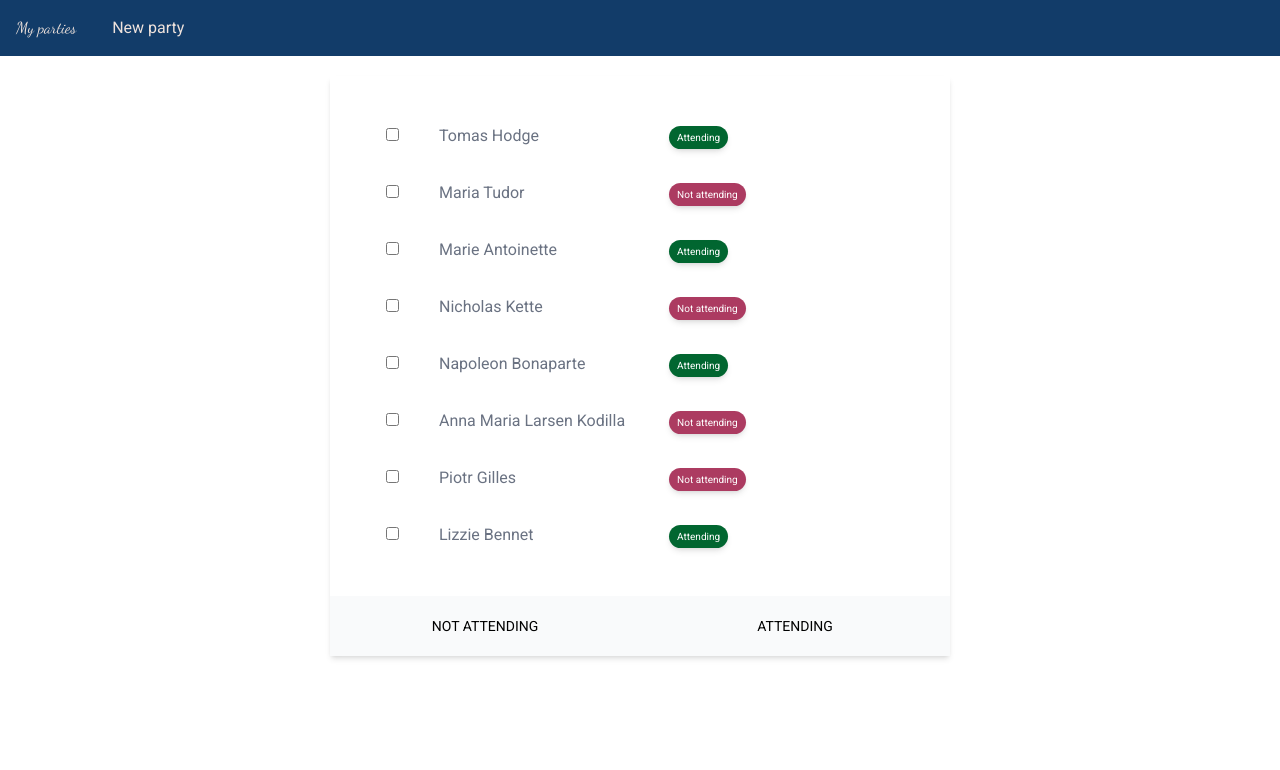
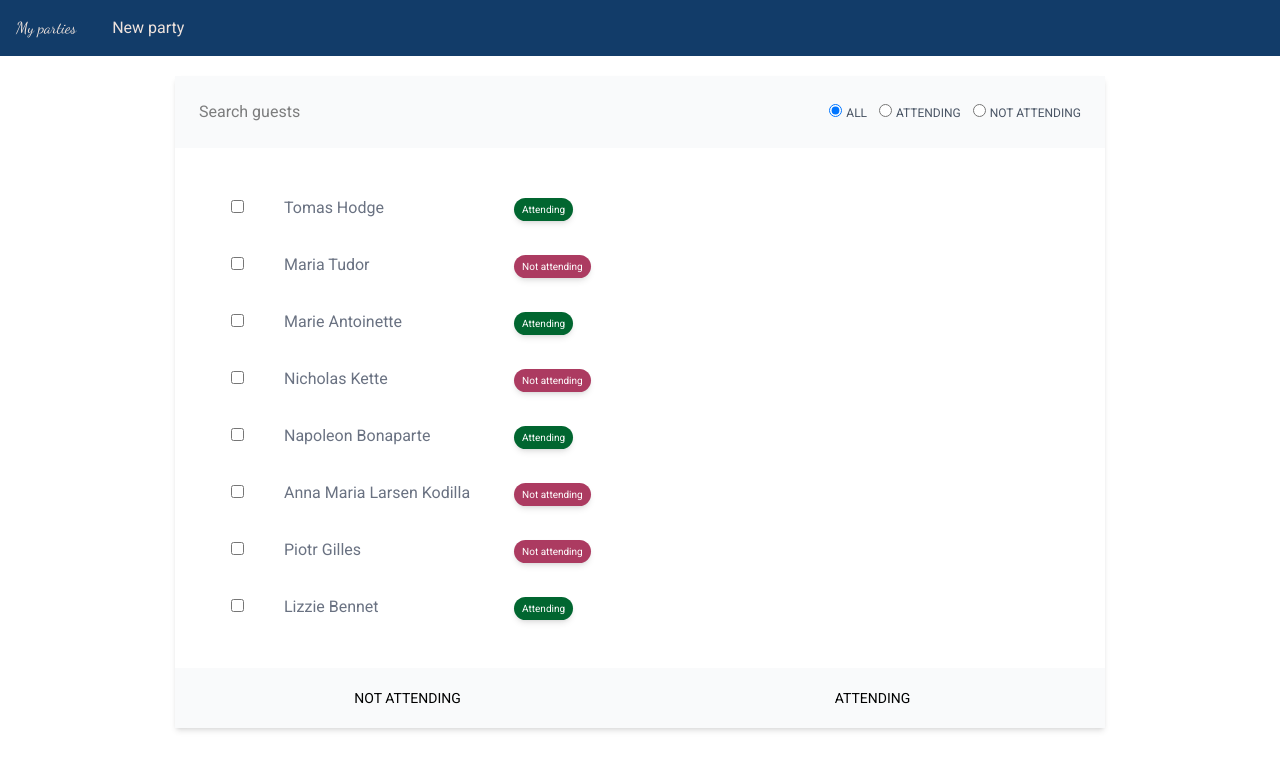
Before and after one commit to csdavid/fastapi-party, a FastAPI app: page /party/00bb45a43936477b8113323c57f51f08/guests/ in a window 1280 px wide. Shown: the top 770 px of the page. Run offline with FastAPI, Linux system fonts and the light colour scheme; data comes from the database, SQL or seed files in the repository.

Commit message:
ch-15 Active Search and Filtering

```diff
--- a/party_app/static/css/output.css
+++ b/party_app/static/css/output.css
@@ -11,11 +11,14 @@
     --color-sky-200: oklch(0.901 0.058 230.902);
     --color-gray-50: oklch(0.985 0.002 247.839);
     --color-gray-500: oklch(0.551 0.027 264.364);
+    --color-gray-600: oklch(0.446 0.03 256.802);
     --color-gray-700: oklch(0.373 0.034 259.733);
     --color-gray-900: oklch(0.21 0.034 264.665);
     --color-white: #fff;
     --spacing: 0.25rem;
     --container-6xl: 72rem;
+    --text-xs: 0.75rem;
+    --text-xs--line-height: calc(1 / 0.75);
     --text-sm: 0.875rem;
     --text-sm--line-height: calc(1.25 / 0.875);
     --font-weight-bold: 700;
@@ -515,11 +518,29 @@
   .w-2\/5 {
     width: calc(2/5 * 100%);
   }
+  .w-3 {
+    width: calc(var(--spacing) * 3);
+  }
+  .w-3\/4 {
+    width: calc(3/4 * 100%);
+  }
   .w-3\/5 {
     width: calc(3/5 * 100%);
   }
   .w-4 {
     width: calc(var(--spacing) * 4);
+  }
+  .w-5 {
+    width: calc(var(--spacing) * 5);
+  }
+  .w-5\/8 {
+    width: calc(5/8 * 100%);
+  }
+  .w-6 {
+    width: calc(var(--spacing) * 6);
+  }
+  .w-6\/8 {
+    width: calc(6/8 * 100%);
   }
   .w-\[40px\] {
     width: 40px;
@@ -1194,6 +1215,9 @@
   .bg-sky-200 {
     background-color: var(--color-sky-200);
   }
+  .bg-transparent {
+    background-color: transparent;
+  }
   .bg-white {
     background-color: var(--color-white);
   }
@@ -1408,6 +1432,9 @@
   .py-4 {
     padding-block: calc(var(--spacing) * 4);
   }
+  .pr-2 {
+    padding-right: calc(var(--spacing) * 2);
+  }
   .text-center {
     text-align: center;
   }
@@ -1457,6 +1484,10 @@
     font-size: var(--text-sm);
     line-height: var(--tw-leading, var(--text-sm--line-height));
   }
+  .text-xs {
+    font-size: var(--text-xs);
+    line-height: var(--tw-leading, var(--text-xs--line-height));
+  }
   .text-\[10px\] {
     font-size: 10px;
   }
@@ -1556,6 +1587,9 @@
   }
   .text-gray-500 {
     color: var(--color-gray-500);
+  }
+  .text-gray-600 {
+    color: var(--color-gray-600);
   }
   .text-gray-700 {
     color: var(--color-gray-700);
--- a/party_app/templates/guest_list/page_guest_list.html
+++ b/party_app/templates/guest_list/page_guest_list.html
@@ -1,7 +1,29 @@
 {% extends 'base.html' %}
 
 {% block content %}
-<div class="w-1/2 bg-white shadow-md m-auto">
+<div class="w-6/8 bg-white shadow-md m-auto">
+    <div class="bg-gray-50 p-4">
+        <form hx-post="{{ url_for('filter_guests_partial', party_id=party_id) }}"
+            hx-trigger="keyup delay:500ms from:#guest_search, search, change from:#attending_filter"
+            hx-target="#guests">
+            <div class="grid grid-cols-2 gap-4 items-center">
+                <div>
+                    <input type="search" class="p-2 bg-transparent" placeholder="Search guests" id="guest_search"
+                        name="guest_search">
+                </div>
+                <div class="text-right" id="attending_filter">
+                    <input type="radio" id="all" name="attending_filter" value="all" checked>
+                    <label for="all" class="uppercase text-xs text-gray-600 pr-2">All</label>
+
+                    <input type="radio" id="attending" name="attending_filter" value="attending">
+                    <label for="attending" class="uppercase text-xs text-gray-600 pr-2">Attending</label>
+
+                    <input type="radio" id="not_attending" name="attending_filter" value="not_attending">
+                    <label for="not_attending" class="uppercase text-xs text-gray-600 pr-2">Not attending</label>
+                </div>
+            </div>
+        </form>
+    </div>
     <form class="table text-left text-gray-500 table-fixed min-w-fit p-8" id="guest-form">
         <div class="table-row-group" id="guests">
             {% include 'guest_list/partial_guest_list.html' %}
```
Also changed, not shown: party_app/routes/guest_list.py (+82 -0 lines), party_app/tests/test_guest_list.py (+103 -0 lines).
